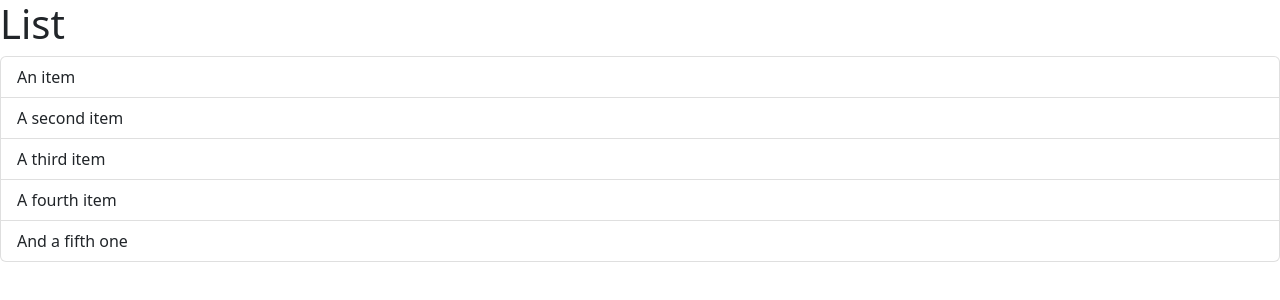
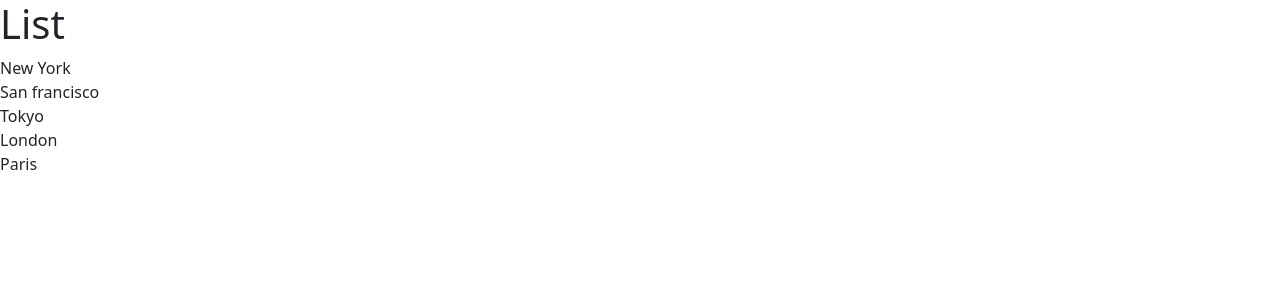
Before and after one commit to JozefSaj/react-playground, a React (Vite) app in the folder react-app/: page / in a window 1280 px wide. Shown: the top 300 px of the page. Built offline with nearby package versions, Linux system fonts and the light colour scheme.

Commit message:
mapping a array of string dynamicly

```diff
--- a/react-app/src/components/ListGroup.tsx
+++ b/react-app/src/components/ListGroup.tsx
@@ -1,16 +1,17 @@
 function ListGroup() {
+  const items = ["New York", "San francisco", "Tokyo", "London", "Paris"];
   //ctrl+d to mark other occurencies of same word
   return (
     <>
       {/*telling react to wrap all of its children, so we dont need to use <div><div/> so we dont have another element*/}
-      <h1>List</h1>{" "}
+      <h1>List</h1>
       {/*h1 and ul are two different elements so we have to wrap to so it can be compiled to javascript*/}
       <ul className="list-group">
-        <li className="list-group-item">An item</li>
-        <li className="list-group-item">A second item</li>
-        <li className="list-group-item">A third item</li>
-        <li className="list-group-item">A fourth item</li>
-        <li className="list-group-item">And a fifth one</li>
+        {items.map((item) => (
+          <li key={item}>{item}</li>
+        ))}
+        {/*need specific key for each item, to keep track*/}
+        {/* have to wrap it to{} because JSX markup, because we can use there only html elements or react components*/}
       </ul>
     </>
   );
```
